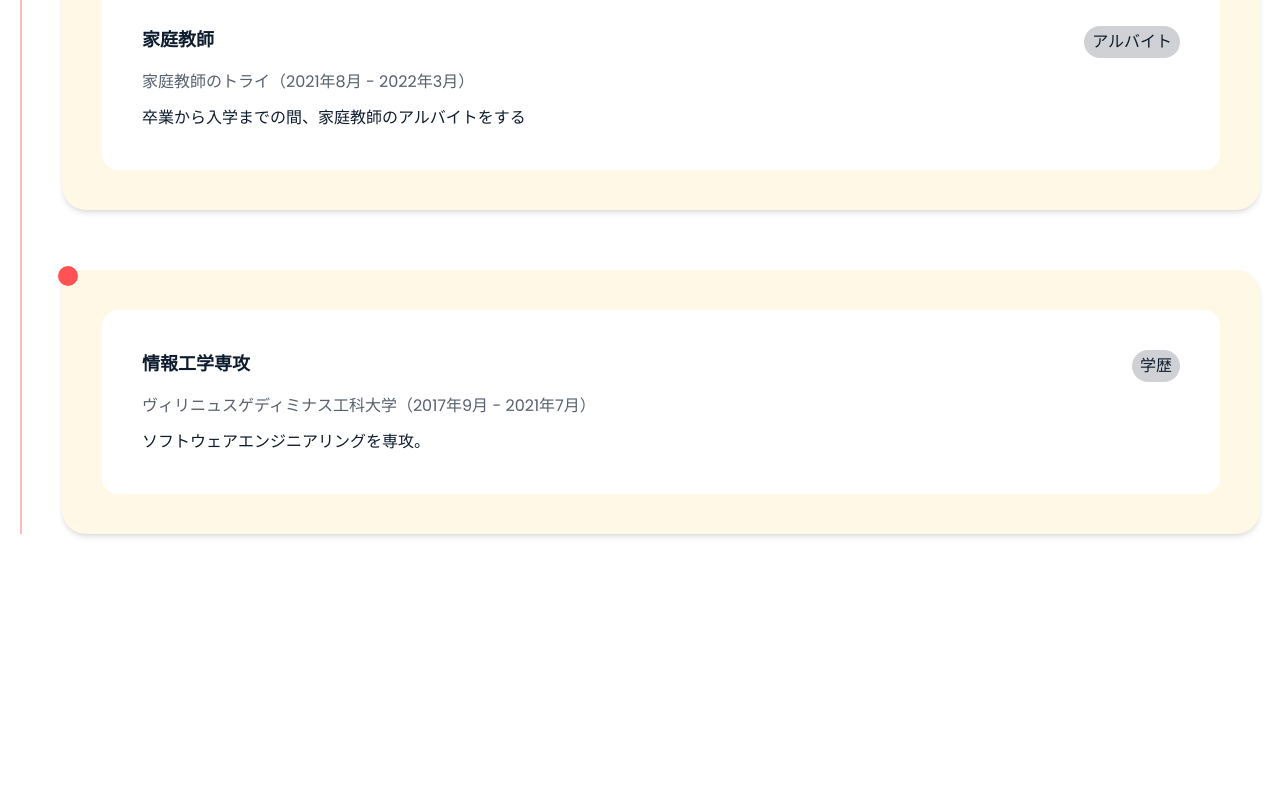
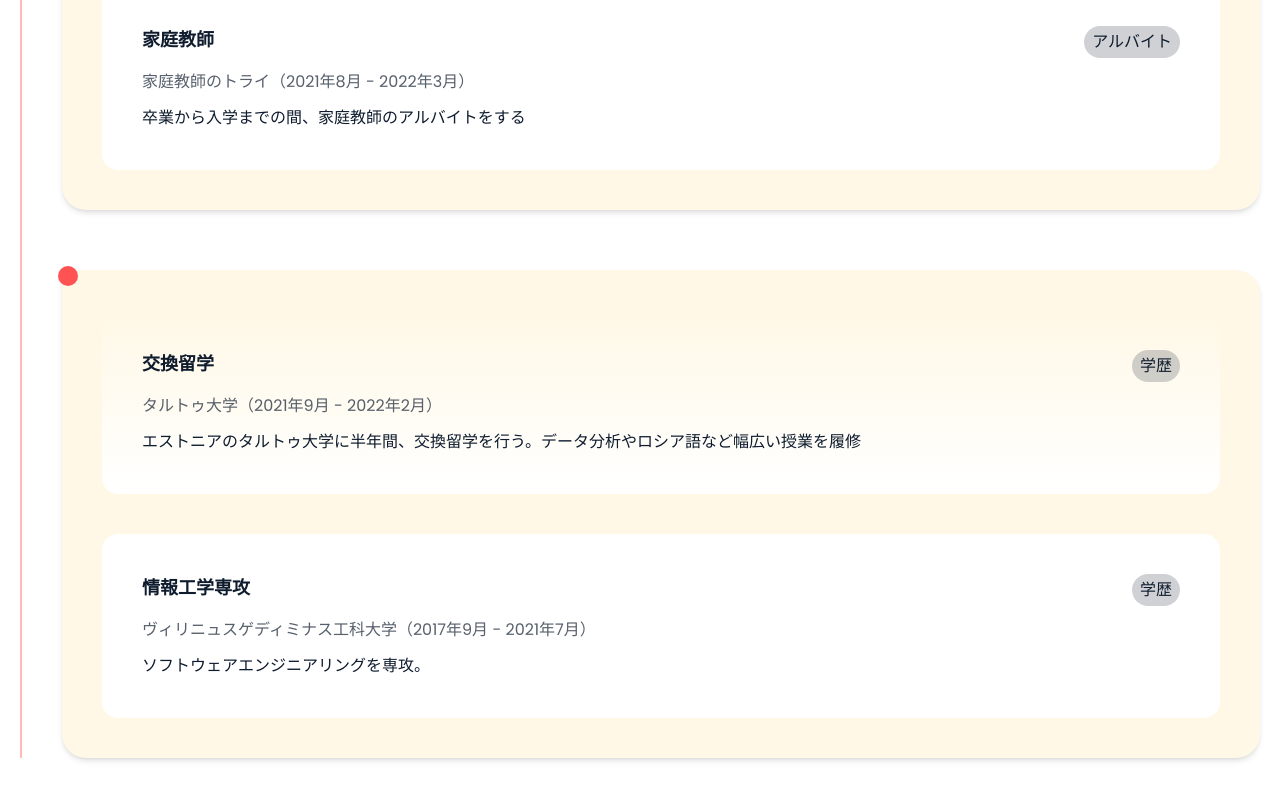
Before and after one commit to tontonbutadon/portfolio, a Next.js app: page / in a window 1280 px wide. Shown: the part 3722-4522 px from the top of the page. Before the commit the page ends 4336 px from the top, so only its background shows below. Built offline with nearby package versions, Linux system fonts and the light colour scheme.

Commit message:
show missing children data

```diff
--- a/src/components/blocks/HistoryCard.tsx
+++ b/src/components/blocks/HistoryCard.tsx
@@ -14,6 +14,36 @@ export const HistoryCard: React.FC<HistoryCardProps> = ({ historyCard }) => {
   };
   return (
     <li className="relative shadow-md bg-[var(--color-background)] rounded-b-3xl rounded-tr-3xl p-6 md:p-10 [&:not(:last-child)]:mb-10 md:[&:not(:last-child)]:mb-15">
+      {historyCard.children &&
+        historyCard.children.map((child) => {
+          return (
+            <div
+              className="bg-gradient-to-t from-white to-[var(--color-background)] rounded-2xl p-6 md:p-10 mb-4 md:mb-10"
+              key={child.id}
+            >
+              <div className="flex justify-between mb-2 md:mb-3">
+                <span className="block font-semibold text-lg">{child.title}</span>
+                <span
+                  className={`block py-1 px-2 rounded-4xl ${child.status === '現在' ? 'text-[var(--color-flamingo)] bg-[var(--color-flamingo)]/20' : 'text-[var(--color-dark)] bg-[var(--color-dark)]/20'}`}
+                >
+                  {child.status}
+                </span>
+              </div>
+              <span className="block text-base mb-2 md:mb-3 text-[var(--color-dark)]/70">
+                {child.company}
+                <span className="block md:inline">
+                  （<time dateTime={`${child.period.start}`}>{formatDate(child.period.start)}</time>{' '}
+                  -{' '}
+                  <time dateTime={`${child.period.end}` ? child.period.end : '現在'}>
+                    {child.period.end ? formatDate(child.period.end) : '現在'}
+                  </time>
+                  ）
+                </span>
+              </span>
+              <p>{child.description}</p>
+            </div>
+          );
+        })}
       <div className="bg-white rounded-2xl p-6 md:p-10">
         <span className="absolute -top-1 -left-1 bg-[var(--color-flamingo)] w-5 h-5 rounded-full"></span>
         <div className="flex justify-between mb-2 md:mb-3">
```
